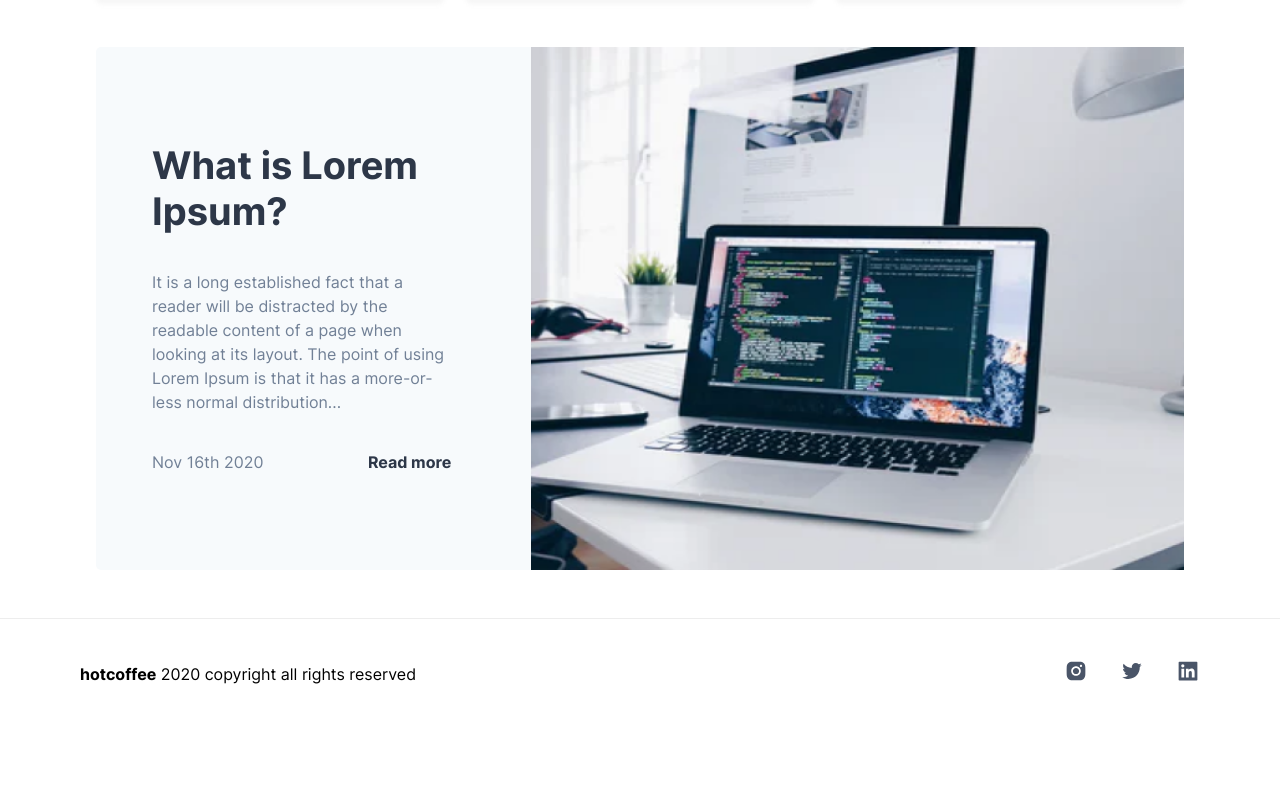
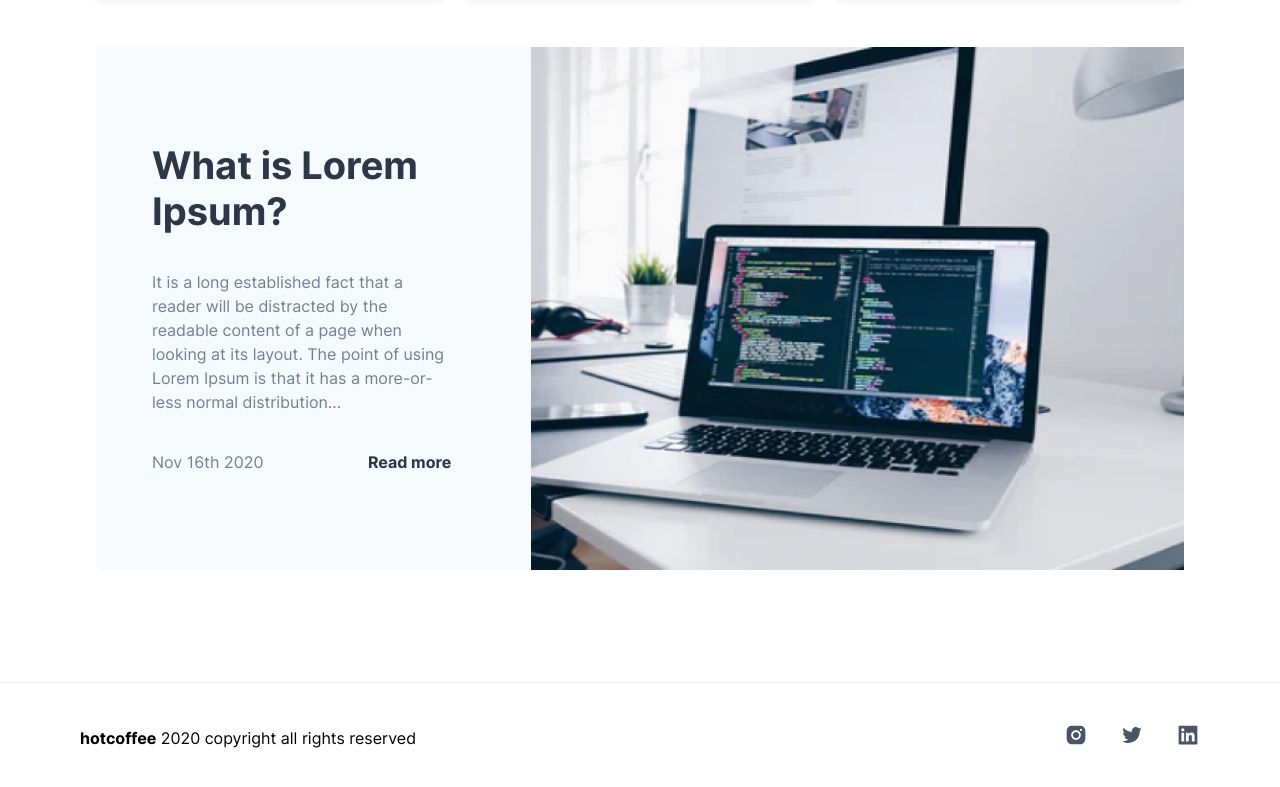
Before and after one commit to RafaelGoulartB/next-blog-cms, a Next.js app: page / in a window 1280 px wide. Shown: the part 1668-2455 px from the top of the page. Before the commit the page ends 2397 px from the top, so only its background shows below. Built offline with nearby package versions, Linux system fonts and the light colour scheme; a web font is replaced by a local one.

Commit message:
feat: add margin top to footer

```diff
--- a/components/footer/index.tsx
+++ b/components/footer/index.tsx
@@ -1,14 +1,13 @@
 import React from 'react'
-import { Divider, Flex, Text } from '@chakra-ui/react'
+import { Divider, Flex, Text, Box } from '@chakra-ui/react'
 import { socialLinks } from '../header/constants'
 import SocialLinks from '../social-links'
 
 const Footer: React.FC = () => {
   return (
-    <>
+    <Box as="footer" mt="16">
       <Divider />
       <Flex
-        as="footer"
         bg="white"
         paddingX={{ base: 10, sm: 10, lg: 20 }}
         paddingY={{ sm: '8', lg: '10' }}
@@ -29,7 +28,7 @@ const Footer: React.FC = () => {
           ))}
         </Flex>
       </Flex>
-    </>
+    </Box>
   )
 }
 
```
